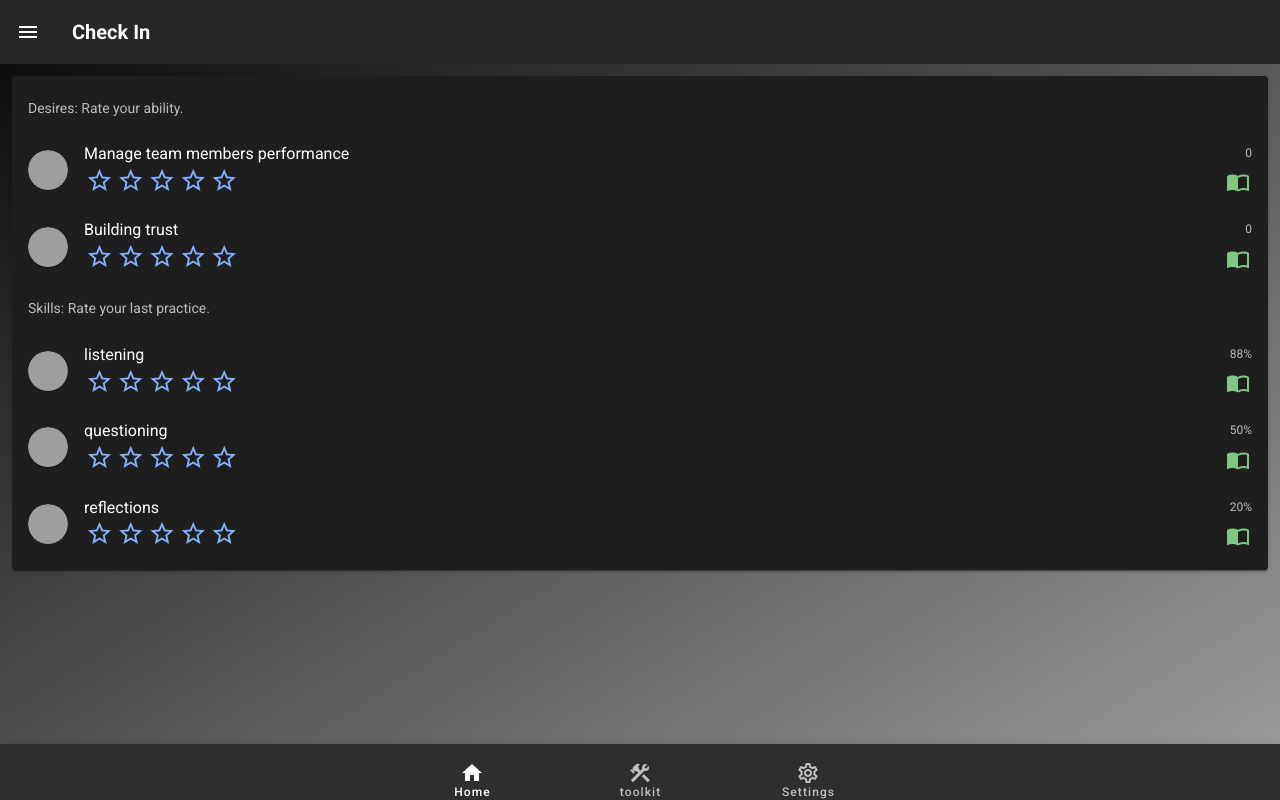
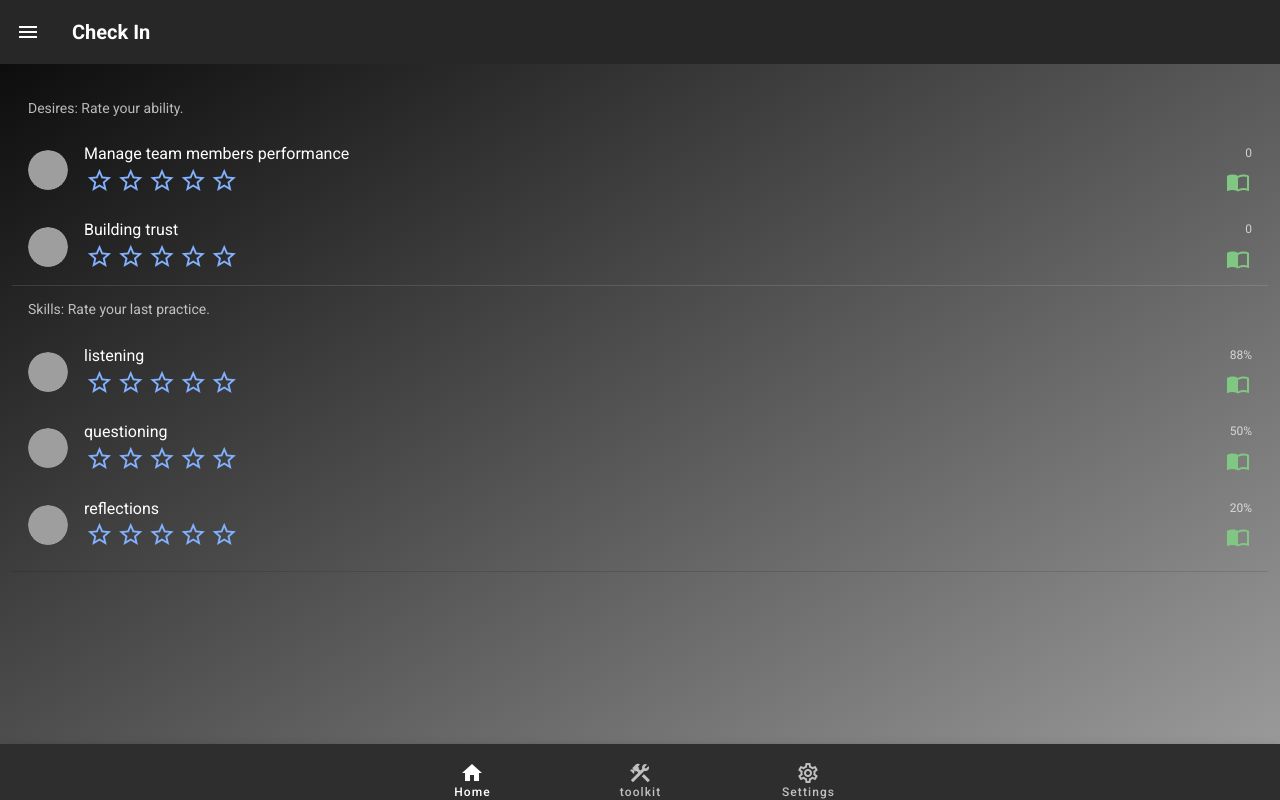
Before and after one commit to daveKoala/vue-boiler-plate, a Vue app: page /check-in in a window 1280 px wide. Built offline with nearby package versions, Linux system fonts and the light colour scheme; grey boxes are pictures that could not be loaded.

Commit message:
transparent

```diff
--- a/src/views/CheckIn/CheckIn.vue
+++ b/src/views/CheckIn/CheckIn.vue
@@ -1,14 +1,14 @@
 <template>
   <v-container fluid>
-    <v-card :dark="$store.getters['App/dark']">
-      <v-list two-line>
+    <v-card :dark="$store.getters['App/dark']" color="transparent" tile flat>
+      <v-list two-line color="transparent">
         <v-subheader>Desires: Rate your ability.</v-subheader>
         <desire-check-in-list-item
           v-for="(desire, index) in desires"
           :key="`checkInItem-${index}`"
           :desire="desire"
         />
-
+        <v-divider></v-divider>
         <v-subheader>Skills: Rate your last practice.</v-subheader>
         <skill-check-in-list-item
           v-for="(skill, index) in skills"
```
